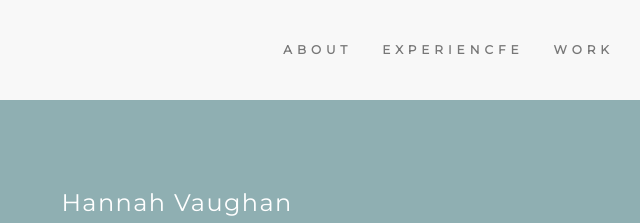
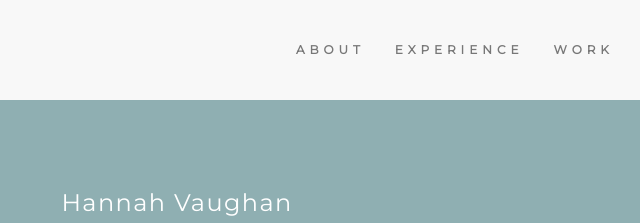
Before and after one commit to hannahsvaughan/Portfolio, a plain HTML site: page index.html in a window 1280 px wide. Shown: the top 223 px of the page, 463-1103 px from the left. Drawn offline with nearby package versions, Linux system fonts and the light colour scheme.

Commit message:
fixed typos

```diff
--- a/index.html
+++ b/index.html
@@ -27,7 +27,7 @@
         <div class="collapse navbar-collapse" id="myNavbar">
             <ul class="nav navbar-nav navbar-right">
                 <li><a href="#">ABOUT</a></li>
-                <li><a href="#">EXPERIENCFE</a></li>
+                <li><a href="#">EXPERIENCE</a></li>
                 <li><a href="#">WORK</a></li>
                 <li><a href="./contact.html">CONTACT</a></li>
             </ul>
```
